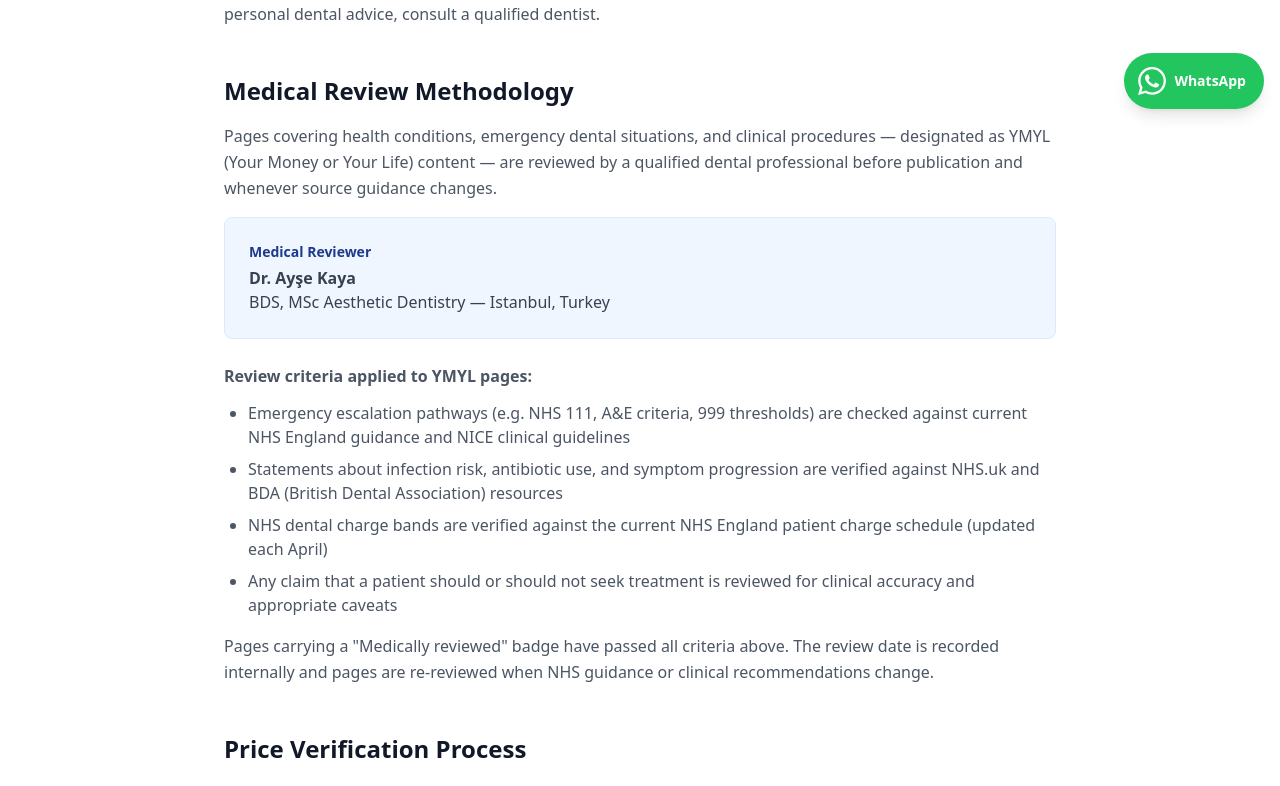
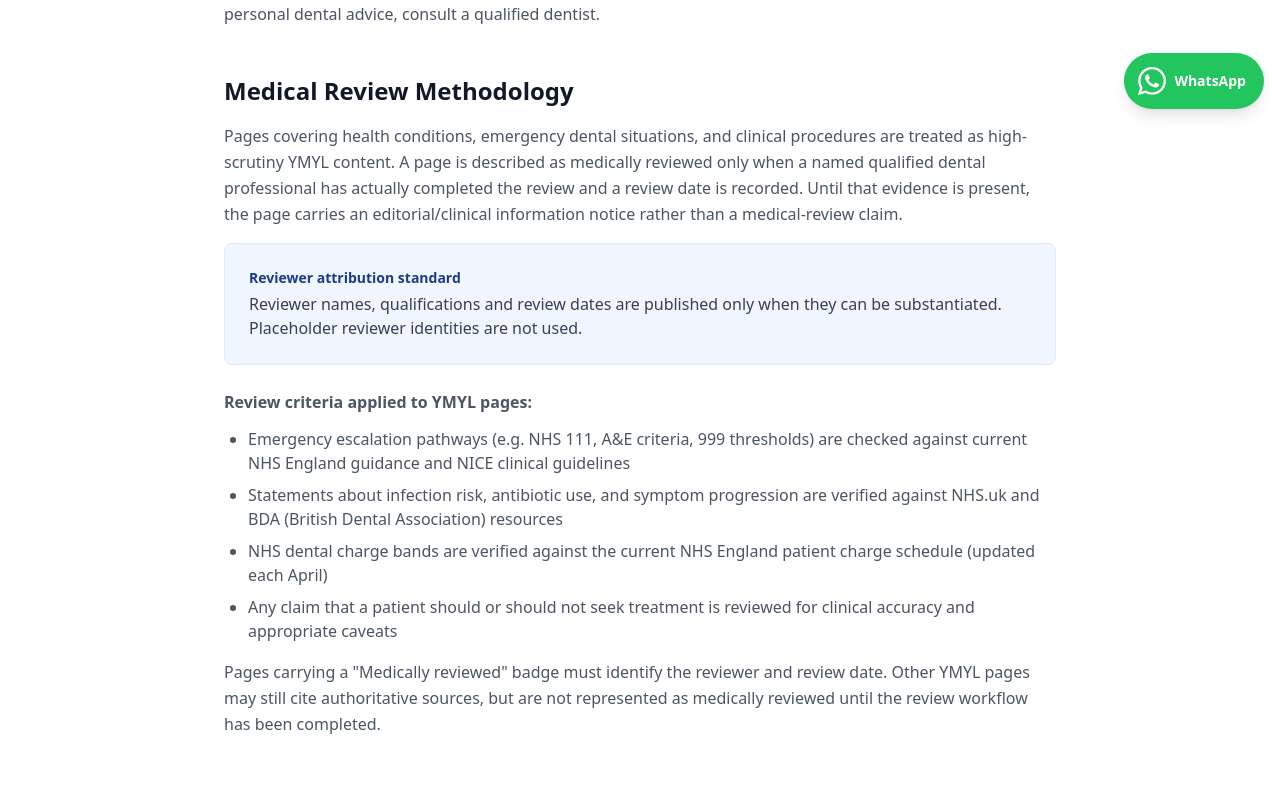
Before and after one commit to digiroiio-lgtm/teethdoneinturkey, a Next.js app: page /editorial-policy in a window 1280 px wide. Shown: the part 667-1453 px from the top of the page. Built offline with nearby package versions, Linux system fonts and the light colour scheme.

Commit message:
fix(ymyl): remove placeholder reviewer from editorial policy

```diff
--- a/src/app/editorial-policy/page.tsx
+++ b/src/app/editorial-policy/page.tsx
@@ -52,16 +52,18 @@ export default function EditorialPolicyPage() {
           <div>
             <h2 className="text-2xl font-bold text-gray-900 mb-4">Medical Review Methodology</h2>
             <p className="text-gray-600 leading-relaxed mb-4">
-              Pages covering health conditions, emergency dental situations, and clinical procedures —
-              designated as YMYL (Your Money or Your Life) content — are reviewed by a qualified dental
-              professional before publication and whenever source guidance changes.
+              Pages covering health conditions, emergency dental situations, and clinical procedures are
+              treated as high-scrutiny YMYL content. A page is described as medically reviewed only when a
+              named qualified dental professional has actually completed the review and a review date is
+              recorded. Until that evidence is present, the page carries an editorial/clinical information
+              notice rather than a medical-review claim.
             </p>
 
             <div className="bg-blue-50 border border-blue-100 rounded-lg p-6 mb-6">
-              <p className="text-sm font-semibold text-blue-900 mb-1">Medical Reviewer</p>
+              <p className="text-sm font-semibold text-blue-900 mb-1">Reviewer attribution standard</p>
               <p className="text-gray-700">
-                <strong>Dr. Ayşe Kaya</strong><br />
-                BDS, MSc Aesthetic Dentistry — Istanbul, Turkey
+                Reviewer names, qualifications and review dates are published only when they can be
+                substantiated. Placeholder reviewer identities are not used.
               </p>
             </div>
 
@@ -88,9 +90,9 @@ export default function EditorialPolicyPage() {
             </ul>
 
             <p className="text-gray-600 leading-relaxed mt-4">
-              Pages carrying a "Medically reviewed" badge have passed all criteria above.
-              The review date is recorded internally and pages are re-reviewed when NHS guidance
-              or clinical recommendations change.
+              Pages carrying a "Medically reviewed" badge must identify the reviewer and review date.
+              Other YMYL pages may still cite authoritative sources, but are not represented as medically
+              reviewed until the review workflow has been completed.
             </p>
           </div>
 
@@ -149,7 +151,8 @@ export default function EditorialPolicyPage() {
           <div>
             <h2 className="text-2xl font-bold text-gray-900 mb-4">YMYL Pages on This Site</h2>
             <p className="text-gray-600 leading-relaxed mb-4">
-              The following pages carry YMYL health content and have been medically reviewed:
+              The following pages carry YMYL health content and are prioritised for the medical-review workflow.
+              Their individual page attribution is the source of truth for whether a named review has been completed:
             </p>
             <ul className="list-disc pl-6 space-y-2 text-gray-600">
               <li>
```
